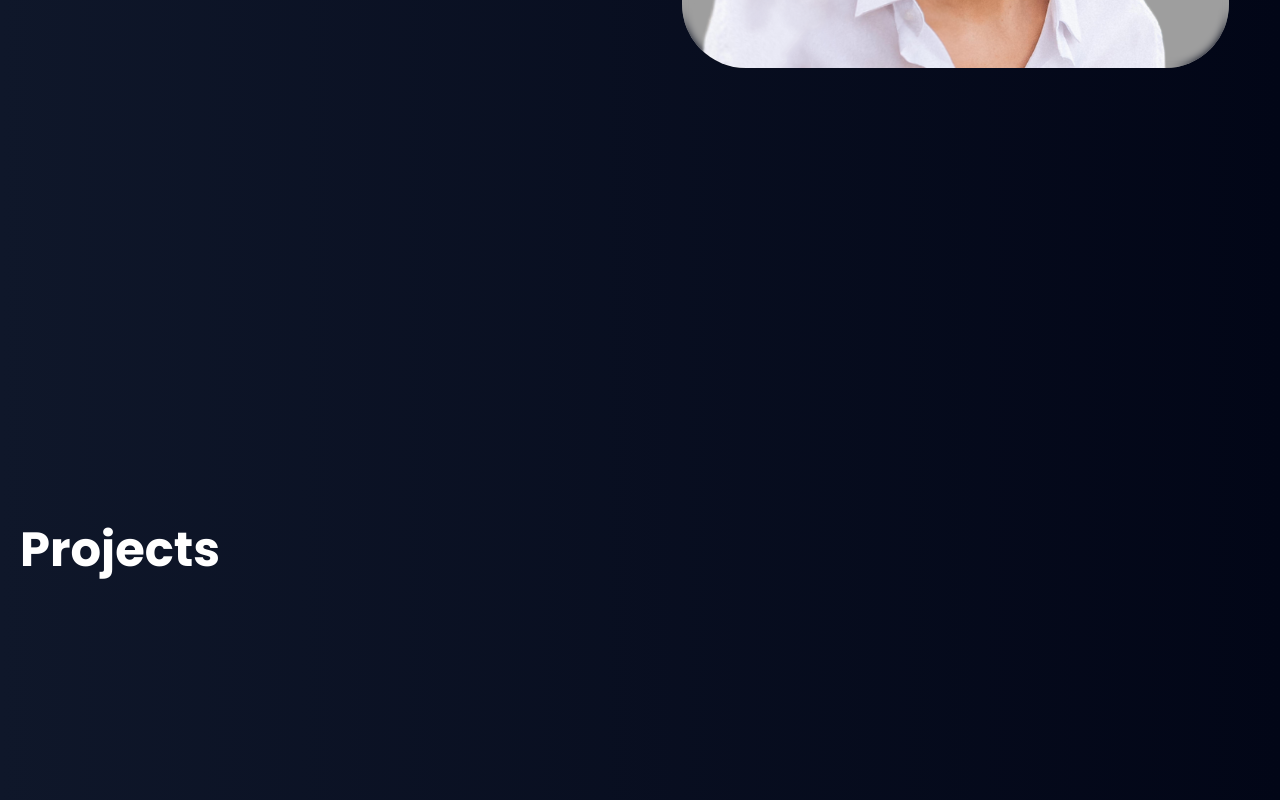
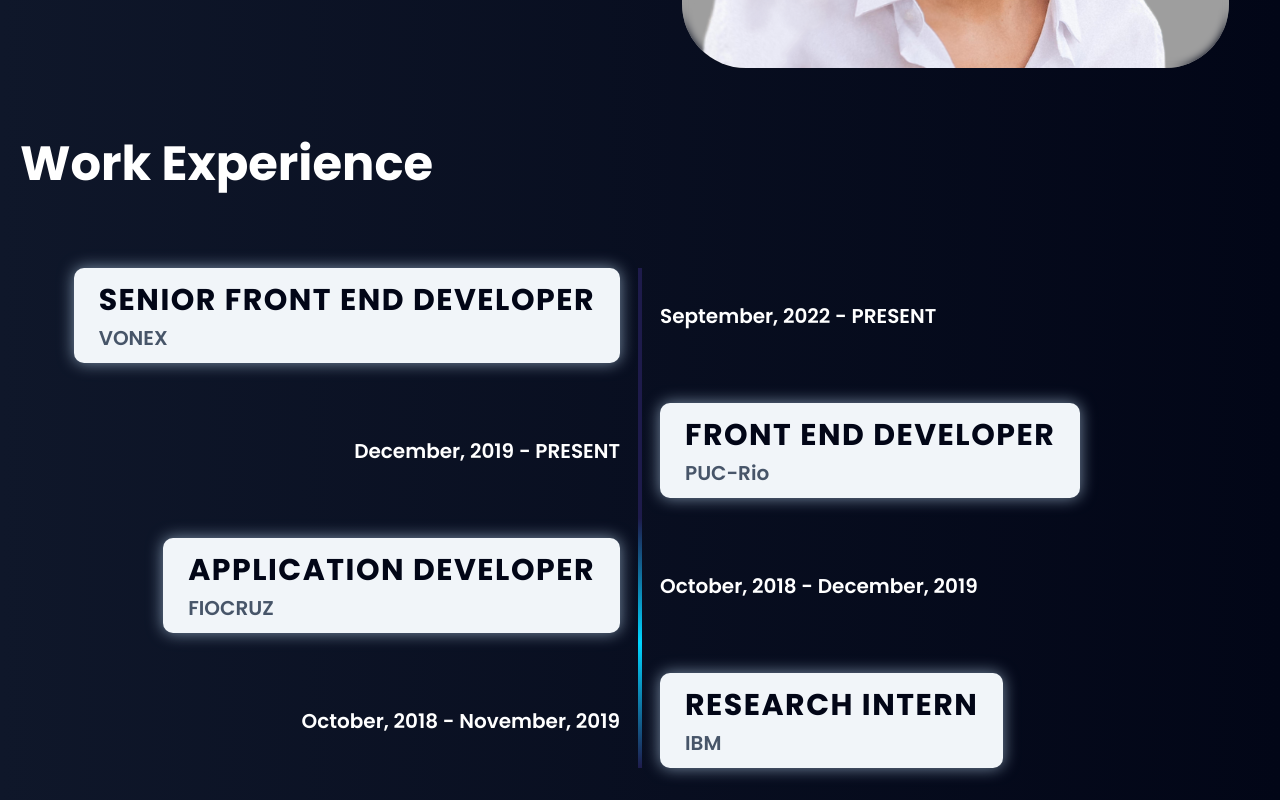
Before and after one commit to EmanuelUmbelino/emanuelumbelino.github.io, an Angular app: page /portfolio in a window 1280 px wide. Shown: the part 1480-2280 px from the top of the page. Built offline with nearby package versions, Linux system fonts and the light colour scheme; grey boxes are pictures that could not be loaded.

Commit message:
details and tests with work experience timeline

```diff
--- a/src/app/modules/portfolio/components/about-me/about-me.component.html
+++ b/src/app/modules/portfolio/components/about-me/about-me.component.html
@@ -1,8 +1,6 @@
 <div class="container mx-auto pt-[100px] p-5 min-h-screen text-white grid grid-cols-1 sm:grid-cols-2 gap-5 justify-center content-center">
-    <div class="sm:col-span-2">
-        <p class="text-5xl font-bold">
-           About me
-        </p>
+    <div class="sm:col-span-2 text-5xl font-bold">
+        About me
     </div>
     <div class="order-last sm:order-none flex flex-col gap-5">
         <p class="text-lg">
@@ -23,9 +21,31 @@
             with Angular.
         </p>
     </div>
-    <div class=" justify-center flex">
+    <div class="flex justify-center">
         <div class="size-40 sm:size-auto flex bg-[url('assets/background.png')] bg-center bg-cover bg-no-repeat rounded-[5vw] overflow-hidden">
             <img class="backdrop-blur-sm w-full object-cover" src="assets/face.png" />
         </div>
     </div>
 </div>
+<div class="container mx-auto p-5 text-white grid grid-cols-1 gap-20">
+    <div class="text-5xl font-bold">
+        Work Experience
+    </div>
+    <div class="timeline flex flex-col gap-10">
+        @for (xp of workExperience; track xp; let odd = $odd ) {
+            <div class="grid sm:grid-cols-2 gap-10">
+                <div class="self-center period" [ngClass]="{ 'sm:text-right': odd, 'sm:order-last': !odd }">
+                    <span> {{ xp.startDate | date: 'MMMM, y' }} </span>
+                    -
+                    <span> {{ xp.endDate ? (xp.endDate | date: 'MMMM, y') : 'PRESENT' }} </span>
+                </div>
+                <div class="flex gap-10 items-center" [ngClass]="{ 'sm:justify-self-end': !odd }">
+                    <div class="work-card">
+                        <p class="position"> {{ xp.position }} </p>
+                        <p class="company"> {{ xp.company }} </p>
+                    </div>
+                </div>
+            </div>
+        }
+    </div>
+</div>
--- a/src/app/modules/portfolio/components/about-me/about-me.component.scss
+++ b/src/app/modules/portfolio/components/about-me/about-me.component.scss
@@ -1,11 +1,10 @@
 .ping-text {
-    animation: glow 2s infinite;
-    filter: drop-shadow(0 0 2px rgba(200, 230, 255, 0.4));
+  animation: glow 2s infinite;
+  filter: drop-shadow(0 0 2px rgba(200, 230, 255, 0.4));
 
-    &:hover {
-      filter: drop-shadow(0 0 8px rgba(0, 255, 255, 0.7)) !important;
-    }
-
+  &:hover {
+    filter: drop-shadow(0 0 8px rgba(0, 255, 255, 0.7)) !important;
+  }
 }
 
 @keyframes glow {
@@ -19,3 +18,70 @@
     filter: drop-shadow(0 0 2px rgba(200, 230, 255, 0.4));
   }
 }
+
+.timeline {
+  position: relative;
+  &::before {
+    content: "";
+    display: block;
+    position: absolute;
+    animation: timeflow 2s infinite;
+    width: 4px;
+    height: 100%;
+    left: calc(50% - 2px);
+  }
+}
+
+@function f($frame) {
+  @return percentage(calc($frame / 100));
+}
+
+@keyframes timeflow {
+  @for $i from 0 through 100 {
+    #{f($i)} {
+      background: linear-gradient(
+        0deg,
+        rgb(30 27 75) 0%,
+        rgb(30 27 75) f(calc($i - 50)),
+        rgba(0, 212, 255, 1) f(calc($i - 25)),
+        rgb(30 27 75) f(calc($i + 0)),
+        rgb(30 27 75) f(calc($i + 50)),
+        rgba(0, 212, 255, 1) f(calc($i + 75)),
+        rgb(30 27 75) f(calc($i + 100)),
+        rgb(30 27 75) 100%
+      );
+    }
+  }
+}
+
+.work-card {
+  background-color: rgb(241 245 249);
+  color: black;
+  filter: drop-shadow(0 0 8px rgba(200, 230, 255, 0.6)) !important;
+
+  display: flex;
+  flex-direction: column;
+  border-radius: 10px;
+
+  padding: 10px 25px;
+
+  .position {
+    color: rgb(2 6 23);
+
+    text-transform: uppercase;
+    font-weight: 700;
+    font-size: 30px;
+    letter-spacing: 0.05em;
+  }
+  .company {
+    color: rgb(71 85 105);
+
+    font-weight: 600;
+    font-size: 20px;
+  }
+}
+
+.period {
+  font-weight: 600;
+  font-size: 20px;
+}
--- a/src/app/modules/portfolio/components/about-me/about-me.component.ts
+++ b/src/app/modules/portfolio/components/about-me/about-me.component.ts
@@ -1,4 +1,5 @@
 import { Component } from '@angular/core';
+import { WorkExperience } from '@modules/portfolio/models/work-experience.model';
 import { CalculateAge } from '@shared/helpers/calculate-age';
 
 @Component({
@@ -9,8 +10,36 @@
 export class AboutMeComponent {
 
   birthDate = new Date('08/15/1998');
-
   currYear = new Date().getFullYear();
 
   calculateAge = CalculateAge;
+
+  workExperience: WorkExperience[] = [
+    {
+      company: 'VONEX',
+      position: 'Senior Front End Developer',
+      tecnology: 'Angular 16',
+      startDate: new Date(2022,8),
+    },
+    {
+      company: 'PUC-Rio',
+      position: 'Front End Developer',
+      tecnology: 'Angular 8 / 14',
+      startDate: new Date(2019,11),
+    },
+    {
+      company: 'FIOCRUZ',
+      position: 'Application Developer',
+      tecnology: 'Vue.js',
+      startDate: new Date(2018,9),
+      endDate: new Date(2019,11),
+    },
+    {
+      company: 'IBM',
+      position: 'Research Intern',
+      tecnology: 'Angular 6',
+      startDate: new Date(2018,9),
+      endDate: new Date(2019,10),
+    },
+  ];
 }
--- a/src/app/modules/portfolio/components/navbar/navbar.component.html
+++ b/src/app/modules/portfolio/components/navbar/navbar.component.html
@@ -1,4 +1,4 @@
-<div class="fixed w-full font-['Poppins'] text-white z-50 bg-gradient-to-r from-slate-900 to-slate-950">
+<div class="fixed w-full font-['Poppins'] text-white z-50 bg-gradient-to-r from-slate-900/[0.95] to-slate-950/[0.95]">
     <div class="container mx-auto py-5 px-10 flex items-center gap-10">
         <a routerLink="">  <img src="/assets/logo.png" width="60"/> </a>
         <div class="flex-1"> </div>
```
Also changed, not shown: src/app/modules/portfolio/models/work-experience.model.ts (added, +7 -0 lines).
